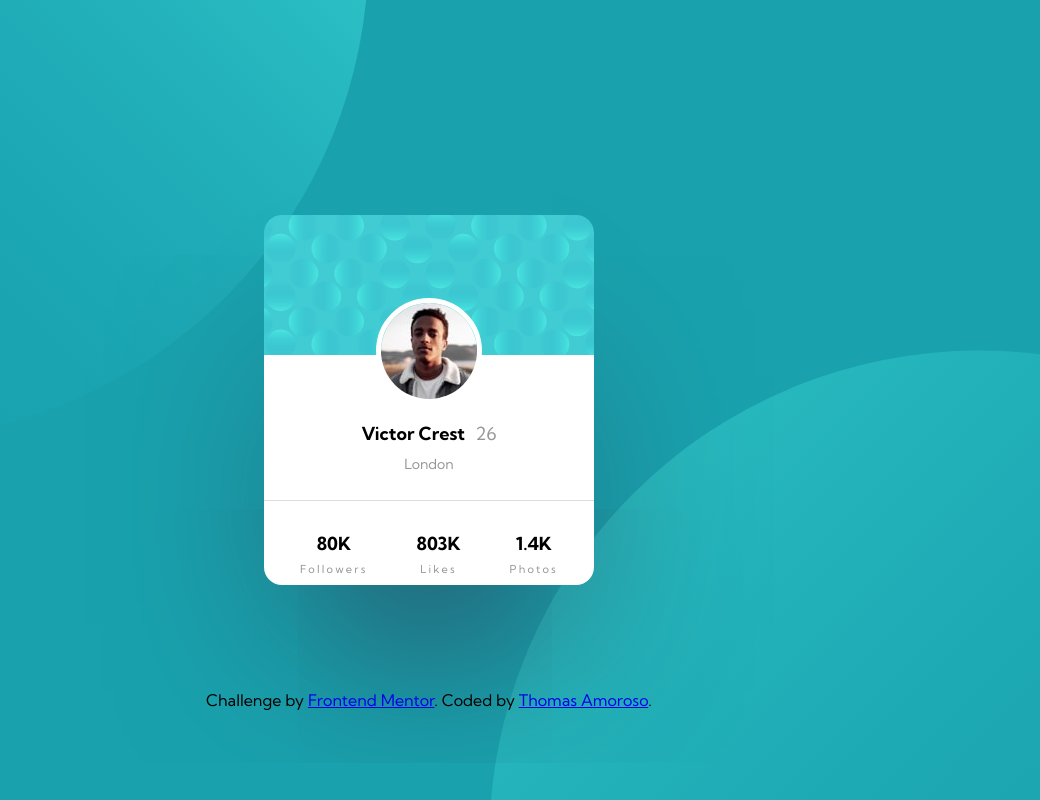
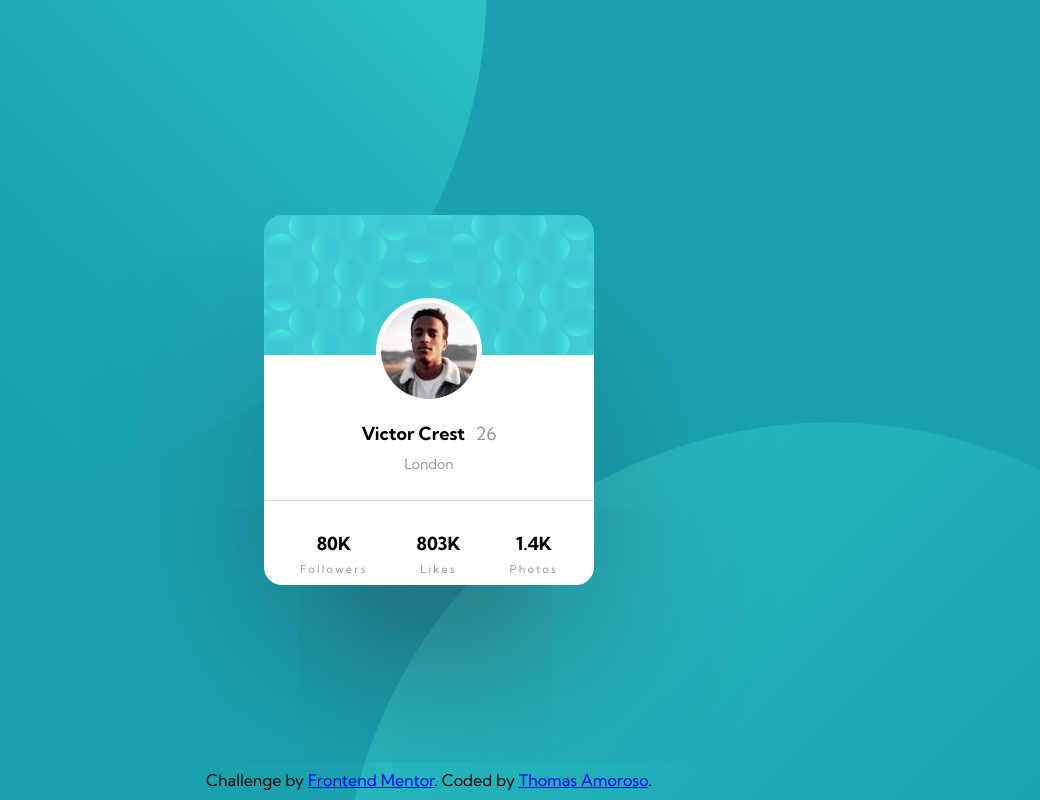
Before and after one commit to tamoroso/Profile-card-component, a website: page index.html in a window 1280 px wide. Shown: the whole page, without its empty margins (211-1251 px from the left). Drawn offline with Linux system fonts and the light colour scheme.

Commit message:
Cleaning SCSS files

```diff
--- a/sass/base/_reset.scss
+++ b/sass/base/_reset.scss
@@ -10,7 +10,11 @@
 }
 
 .attribution{
+    width: 100vw;
     text-align: center;
-    position: relative;
-    bottom : 80px
+    display: inline-block;
+    position: absolute;
+    right: 50%;
+    bottom: 10px;
+    transform: translateX(50%);
 }
--- a/sass/components/_card.scss
+++ b/sass/components/_card.scss
@@ -4,8 +4,10 @@
 .card{
     height: 370px;
     width: 330px;
-    margin: 50vh auto 0 auto;
-    transform: translateY(-50%);
+    position: absolute;
+    top : 50%;
+    left : 50%;
+    transform: translate(-50%, -50%);
     background-color: white;
     border-radius: 1em;
     background-image: url("../../images/bg-pattern-card.svg");
--- a/sass/page/_profil.scss
+++ b/sass/page/_profil.scss
@@ -2,12 +2,13 @@
 @use '../utilities/responsive-mixins' as *;
 
 body{
+    height: 100vh;
     background-color:$primary-color-1 ;
     background-image: url("../../images/bg-pattern-top.svg"), url("../../images/bg-pattern-bottom.svg");
     background-repeat: no-repeat, no-repeat;
-    background-position:  top calc(100% - 350px) left calc(100% - 700px) , bottom calc(100% - 350px) right calc(100% - 700px);
+    background-position:  top -500px left -280px , bottom -600px right -250px;
     transition: ease all .5s ;
     @include mobile-only{
-        background-position: top calc(100% - 380px) left calc(100% - 150px) , bottom calc(100% - 350px) right calc(100% - 120px);
+        background-position: top -500px left -800px , bottom -600px right -700px;
     }
 }
```
Also changed, not shown: css/style.css, 1 other file.
